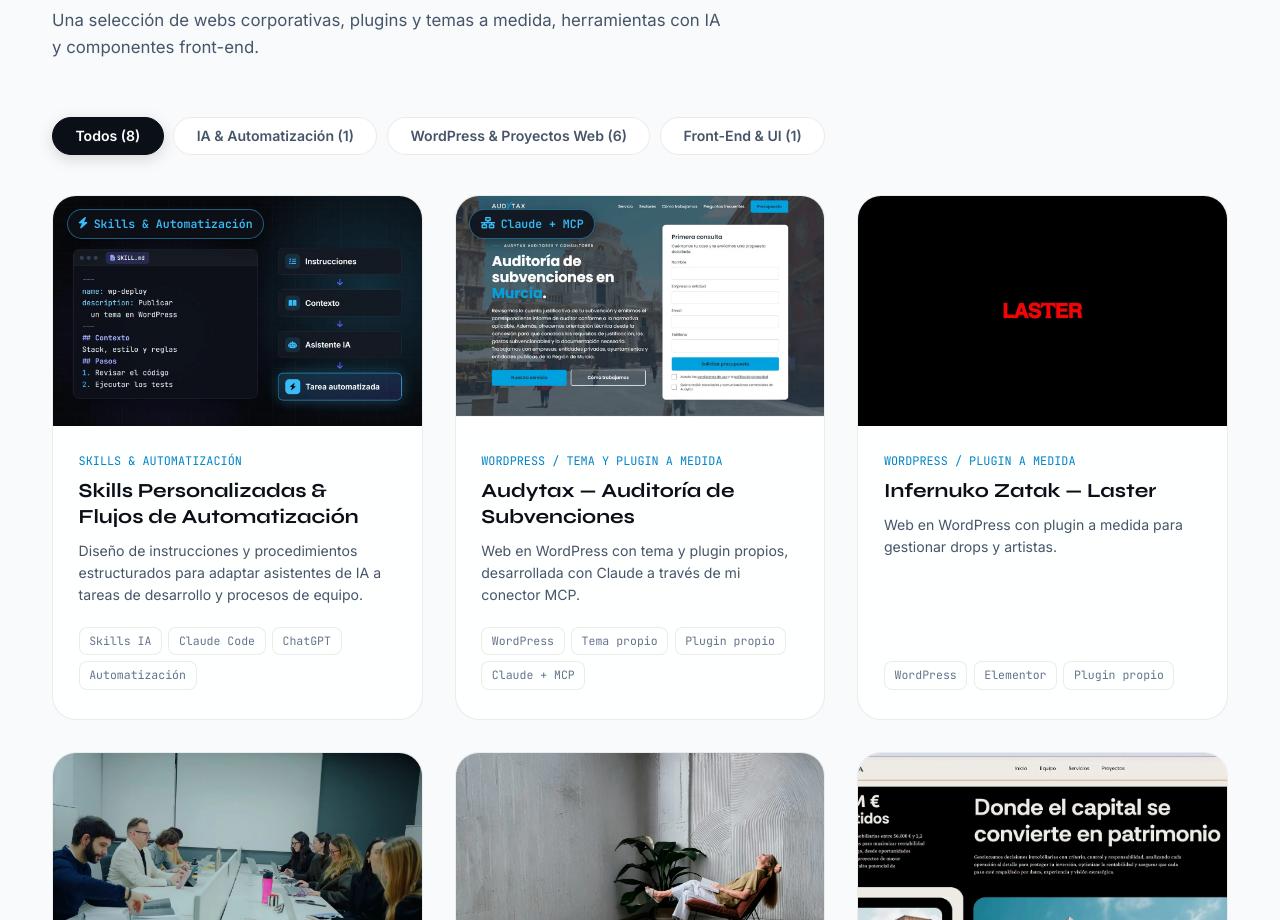
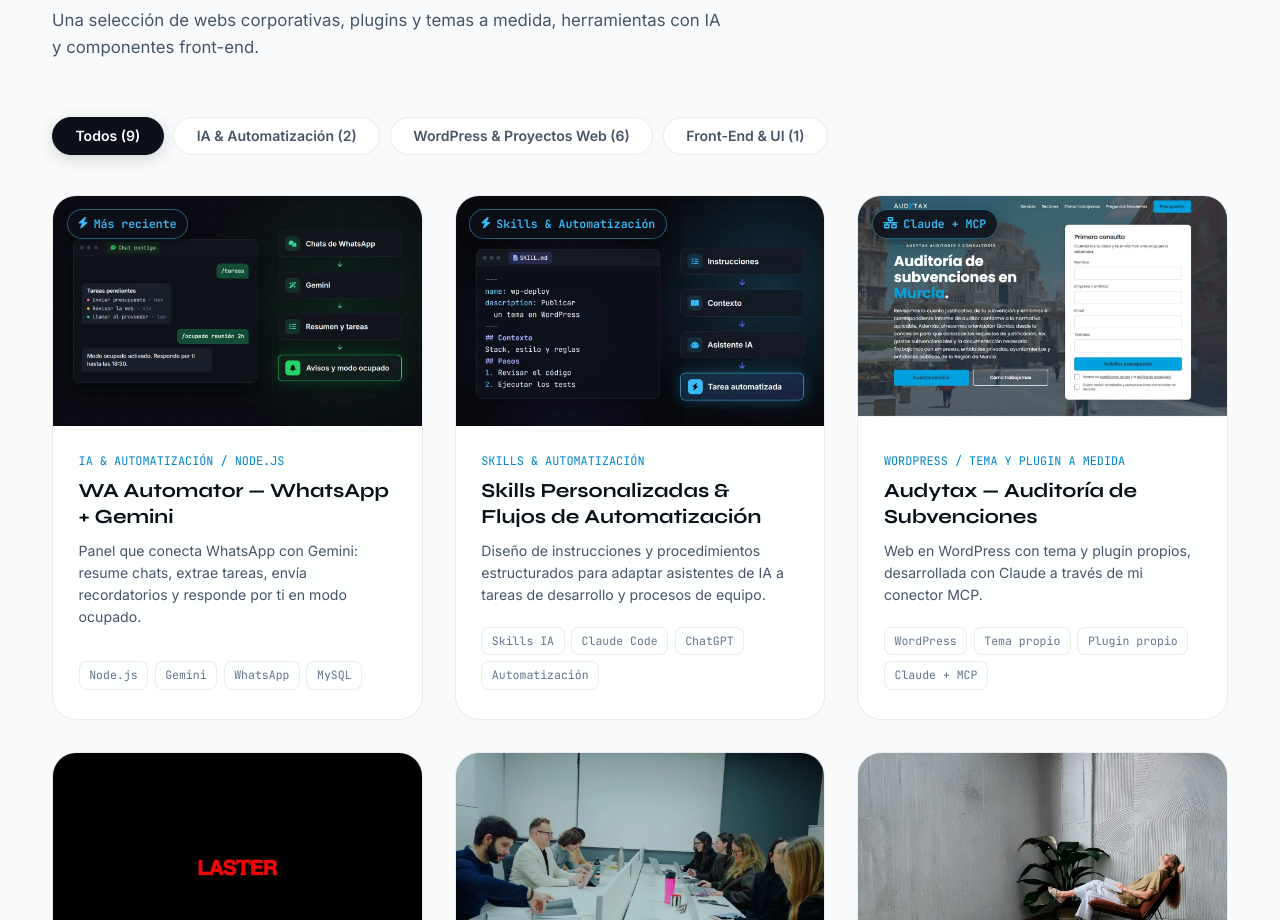
Before and after one commit to ArielG19/ruben.dev, a plain HTML site: page index.html in a window 1280 px wide. Shown: the part 3407-4327 px from the top of the page. Drawn offline with nearby package versions, Linux system fonts and the light colour scheme.

Commit message:
feat: anadir WA Automator (WhatsApp + Gemini) al portfolio
Nueva tarjeta destacada como proyecto mas reciente en IA & Automatizacion,
con ilustracion propia, descripcion para el modal y enlace al repositorio.

Co-Authored-By: Claude Opus 5.5 <noreply@anthropic.com>

```diff
--- a/index.html
+++ b/index.html
@@ -381,8 +381,8 @@
         <!-- Filter Tabs & Gallery Grid -->
         <div class="gallery-controls-wrapper animate-on-scroll">
           <div class="category-filter-nav" id="project-filters">
-            <button class="filter-tab-btn active" data-filter="all" aria-pressed="true">Todos (8)</button>
-            <button class="filter-tab-btn" data-filter="ai-dev">IA &amp; Automatización (1)</button>
+            <button class="filter-tab-btn active" data-filter="all" aria-pressed="true">Todos (9)</button>
+            <button class="filter-tab-btn" data-filter="ai-dev">IA &amp; Automatización (2)</button>
             <button class="filter-tab-btn" data-filter="wordpress">WordPress &amp; Proyectos Web (6)</button>
             <button class="filter-tab-btn" data-filter="frontend">Front-End &amp; UI (1)</button>
           </div>
@@ -390,7 +390,36 @@
 
         <div class="projects-cards-grid" id="projects-grid">
 
-          <!-- Project Card 2: Skills Personalizadas y Flujos de Automatización -->
+          <!-- Project Card: WA Automator (WhatsApp + Gemini) — el más reciente -->
+          <div class="project-cyber-card animate-on-scroll" data-category="ai-dev"
+               data-title="WA Automator — WhatsApp + Gemini"
+               data-cat-label="IA &amp; Automatización / Node.js"
+               data-desc="&lt;p&gt;&lt;strong&gt;Proyecto:&lt;/strong&gt; Panel web que conecta WhatsApp con Gemini para no perder nada importante de los chats.&lt;/p&gt;&lt;p&gt;&lt;strong&gt;Qué hace:&lt;/strong&gt; Resume las novedades de los chats con el motivo (esperan respuesta, plazo, cita…), extrae las tareas con urgencia y fecha límite sin duplicados, envía recordatorios por WhatsApp y tiene un modo ocupado en el que la IA responde por ti según el motivo y te avisa si algo es urgente. También se controla con comandos desde tu propio chat: &lt;code&gt;/resumen&lt;/code&gt;, &lt;code&gt;/tareas&lt;/code&gt;, &lt;code&gt;/ocupado&lt;/code&gt;…&lt;/p&gt;&lt;p&gt;&lt;strong&gt;Cómo:&lt;/strong&gt; Node.js con Express y Socket.IO, whatsapp-web.js y la API de Gemini. Guarda los datos en MySQL o, si no hay, en un archivo JSON. El panel está protegido con contraseña, se adapta a móvil y se despliega en Hostinger.&lt;/p&gt;"
+               data-tech="Node.js, Express, Socket.IO, whatsapp-web.js, Gemini API, MySQL, Hostinger"
+               data-image="img/proyecto_whatsapp.webp"
+               data-live="https://github.com/ArielG19/whatsapp-automation">
+            <div class="card-thumb-wrap">
+              <span class="card-floating-tag"><i class="fas fa-bolt" aria-hidden="true"></i> Más reciente</span>
+              <img src="img/proyecto_whatsapp.webp" width="1280" height="800" loading="lazy" decoding="async" alt="WA Automator: comandos de WhatsApp y flujo con Gemini para resumir chats y extraer tareas" class="card-thumb-img">
+              <div class="card-hover-mask">
+                <button class="btn-quick-preview btn-preview"><i class="fas fa-eye"></i> Detalle</button>
+                <a href="https://github.com/ArielG19/whatsapp-automation" target="_blank" rel="noopener noreferrer" class="btn-quick-visit" aria-label="Ver en GitHub"><i class="fab fa-github" aria-hidden="true"></i></a>
+              </div>
+            </div>
+            <div class="card-body-wrap">
+              <span class="card-cat-tag">IA &amp; Automatización / Node.js</span>
+              <h3 class="card-heading">WA Automator — WhatsApp + Gemini</h3>
+              <p class="card-summary">Panel que conecta WhatsApp con Gemini: resume chats, extrae tareas, envía recordatorios y responde por ti en modo ocupado.</p>
+              <div class="card-badges-row">
+                <span class="pill-mini">Node.js</span>
+                <span class="pill-mini">Gemini</span>
+                <span class="pill-mini">WhatsApp</span>
+                <span class="pill-mini">MySQL</span>
+              </div>
+            </div>
+          </div>
+
+          <!-- Project Card: Skills Personalizadas y Flujos de Automatización -->
           <div class="project-cyber-card animate-on-scroll" data-category="ai-dev"
                data-title="Skills Personalizadas &amp; Flujos de Automatización"
                data-cat-label="Skills &amp; Automatización"
```
Also changed, not shown: img/proyecto_whatsapp.webp (added).
